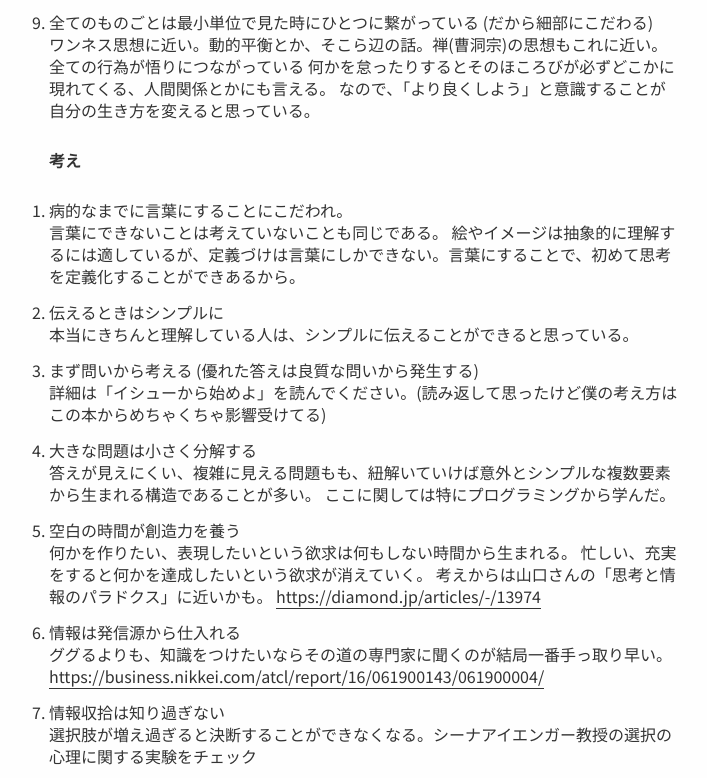
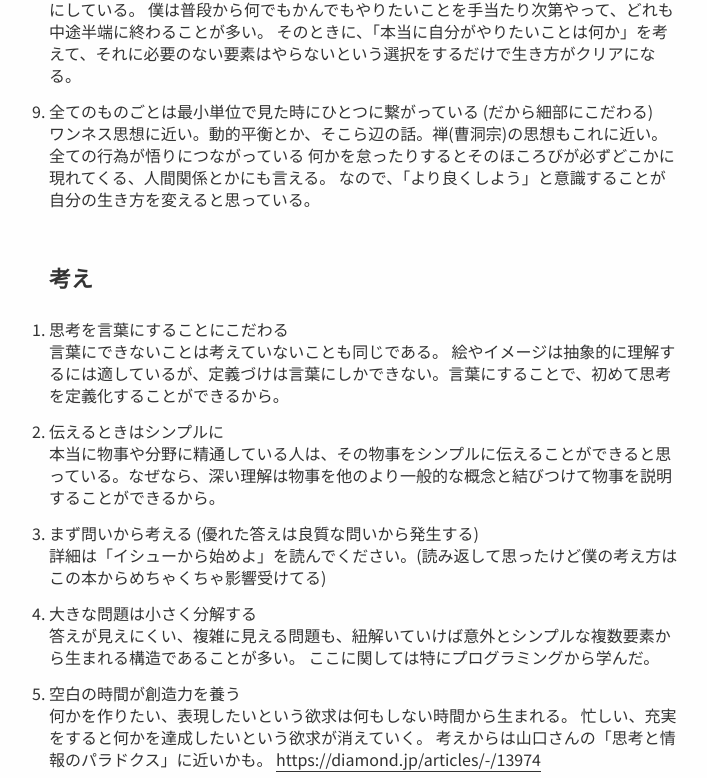
Before and after one commit to capelito-tv-show/suganote, a Gatsby site: page /23-lifehacks/ in a window 1280 px wide. Shown: the part 1831-2609 px from the top of the page, without its empty margins (276-983 px from the left). Built offline with nearby package versions, Linux system fonts and the light colour scheme; Gatsby itself is replaced by a stand-in of ours; some packages are replaced by stand-ins of ours; a web font is replaced by a local one.

Commit message:
modified blog

```diff
--- a/content/blog/23-lifehacks/index.md
+++ b/content/blog/23-lifehacks/index.md
@@ -10,13 +10,13 @@ thumnail: "./23-honkong.jpg"
 24歳になった時に、今の自分のテーマみたいなものってなんだろう？と考えた時に「ライフハック」という言葉が浮かんだので書きました。
 ライフハックというよりは、生き方とか、自己啓発的な内容に近いかもしれません。<br>
 
-**これはなんなのか**
+## **これはなんなのか**
 僕が今まで生きてきた中で、日常的に意識している、もしくは大切にしたいと思っている価値観や行動指針をまとめた、いわば人生のライフハックリストです。
 23歳という年にちなんで23個思いつくかな？と思って書いてみたら意外とポンポン出てきたので自分でもびっくりしました。
 ざっくりまとめただけなのでとりとめもない感じではありますが、一応「生活」、「考え」、「人間」の3つの観点からまとめています。
 
 
-**【生活】**
+## **【生活】**
 1. **小さな習慣の連続が自分を作る**<br>
     だからなんでも良いので小さな習慣を重ねよう。という話。
     参照: Atomic Habits(日本語版でないんかな)https://amzn.to/2LUtl08
@@ -27,7 +27,7 @@ thumnail: "./23-honkong.jpg"
 3. 流行り物より長く愛されるものを知る<br>
     SNSで流行ってるとか、そういう類のものは大抵年を超えると誰もが忘れる程度のものが多い。長く必要とされるものを見極める。
     ものだけじゃなく、知識とかも同じ。これは単なる流行りなのか？を見極めようとする意識が大切であると最近は思う。
-4. 食生活: 食事は自分を作る。 甘いものと小麦は取りすぎない<br>
+4. 食事は自分を作る。 甘いものと小麦は取りすぎない<br>
     最近一番気をつけていることの一つ。 食事を変えるだけで性格も変わると思っている。試しに１週間、お菓子を食べるのをやめてみてはいかがだろ
     イギリス留学時にハンバーガーばっかり食ってた時期、アレルギーのように肌荒れを起こしたり、常にイライラしてたので、帰国後なるべくジャンクフードを食べないようにしていたところ、本当にイライラすることが減ったように感じる。
 5. 日常の小さな違和感を大切にする<br>
@@ -48,16 +48,16 @@ thumnail: "./23-honkong.jpg"
     何かを怠ったりするとそのほころびが必ずどこかに現れてくる、人間関係とかにも言える。
     なので、「より良くしよう」と意識することが自分の生き方を変えると思っている。
 
-**考え**
-1. 病的なまでに言葉にすることにこだわれ。<br>
+## **考え**
+1. 思考を言葉にすることにこだわる<br>
     言葉にできないことは考えていないことも同じである。
-    絵やイメージは抽象的に理解するには適しているが、定義づけは言葉にしかできない。言葉にすることで、初めて思考を定義化することができあるから。
+    絵やイメージは抽象的に理解するには適しているが、定義づけは言葉にしかできない。言葉にすることで、初めて思考を定義化することができるから。
 2. 伝えるときはシンプルに<br>
-    本当にきちんと理解している人は、シンプルに伝えることができると思っている。
+    本当に物事や分野に精通している人は、その物事をシンプルに伝えることができると思っている。なぜなら、深い理解は物事を他のより一般的な概念と結びつけて物事を説明することができるから。
 3. まず問いから考える (優れた答えは良質な問いから発生する)<br>
     詳細は「イシューから始めよ」を読んでください。(読み返して思ったけど僕の考え方はこの本からめちゃくちゃ影響受けてる)
 4. 大きな問題は小さく分解する<br>
-    答えが見えにくい、複雑に見える問題もも、紐解いていけば意外とシンプルな複数要素から生まれる構造であることが多い。
+    答えが見えにくい、複雑に見える問題も、紐解いていけば意外とシンプルな複数要素から生まれる構造であることが多い。
     ここに関しては特にプログラミングから学んだ。
 5. 空白の時間が創造力を養う<br>
     何かを作りたい、表現したいという欲求は何もしない時間から生まれる。
@@ -81,7 +81,7 @@ thumnail: "./23-honkong.jpg"
     この部分に関しては、水野学さんの本とかから得ることが多かった。
     https://president.jp/articles/-/5078
 <br><br>
-**人間**
+## **人間**
 1. 人と話すときは目を見る<br>
     人の感情は目から得られることが多い。うつむいて話すより、伝えたいことは目を見て伝える。
 2. 自分の話を聞くより、人の話に耳を傾ける<br>
@@ -91,5 +91,5 @@ thumnail: "./23-honkong.jpg"
 4. 10人の浅い繋がりより1人の大事を支えてくれる友人を大切にする<br>
     浅い友人は自分に良い影響を与えてくれない。切磋琢磨したり、本当に困っている時に助けてくれる友人を大切にする、していきたい。
 
-**ライフハックについて**
+## **ライフハックについて**
 僕は、人間は根源的に「より良く生きる」ことを自問している生きもの、だと思っています。数ある人生の選択肢の中から、より自分らしく生きられる道はどっちだろう？とか、"こうありたい”という望むイメージにより近づけるように、努力をしたり、妥協したり、挫折したり、様々なその選択によって様々なイベントが起こります。その中で誰しもライフハックと言える世渡り術のようなものがあるんじゃないでしょうか。もしそう思えたと感じていただけたのであれば、これを書いた意味があるなと、嬉しい限りです。
```
